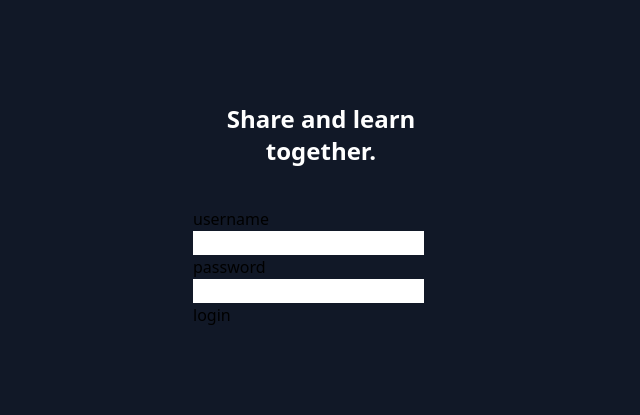
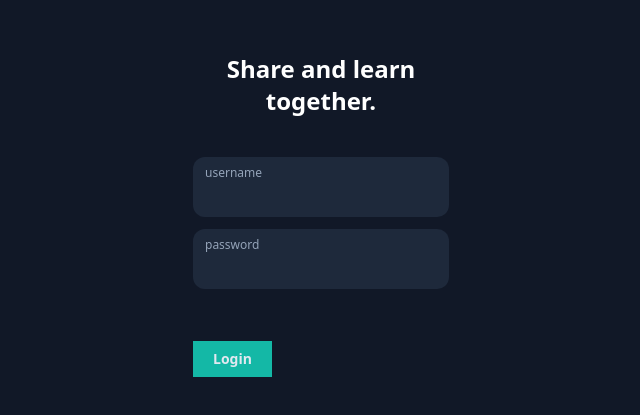
Before and after one commit to AlecBlance/FullStackOpen, a React (Create React App) app in the folder part7/extended-bloglist/frontend/: page /blogs/1 in a window 1280 px wide. Shown: the part 185-600 px from the top of the page, without its empty margins (319-959 px from the left). Built offline with nearby package versions, Linux system fonts and the light colour scheme.

Commit message:
style: 7.20 login revamp

```diff
--- a/part7/extended-bloglist/frontend/src/components/LoginForm.js
+++ b/part7/extended-bloglist/frontend/src/components/LoginForm.js
@@ -17,15 +17,26 @@ const LoginForm = () => {
 
   return (
     <form onSubmit={handleLogin}>
-      <div>
-        username
-        <input {...username} />
+      <div className="bg-slate-800 p-3 pt-2 flex flex-col text-slate-400 rounded-xl my-3">
+        <p className="mb-1 text-xs">username</p>
+        <input
+          {...username}
+          className="bg-transparent text-slate-100 text-sm focus:border-none focus:outline-none"
+        />
       </div>
-      <div>
-        password
-        <input {...password} />
+      <div className="bg-slate-800 p-3 pt-2 flex flex-col text-slate-400 rounded-xl my-3">
+        <p className="mb-1 text-xs">password</p>
+        <input
+          {...password}
+          className="bg-transparent text-slate-100 text-sm focus:border-none focus:outline-none"
+        />
       </div>
-      <button type="submit">login</button>
+      <button
+        type="submit"
+        className="mt-10 bg-teal-500 rounded-3xl py-2 px-5 text-slate-200 text-sm font-semibold hover:bg-teal-400"
+      >
+        Login
+      </button>
     </form>
   );
 };
```
